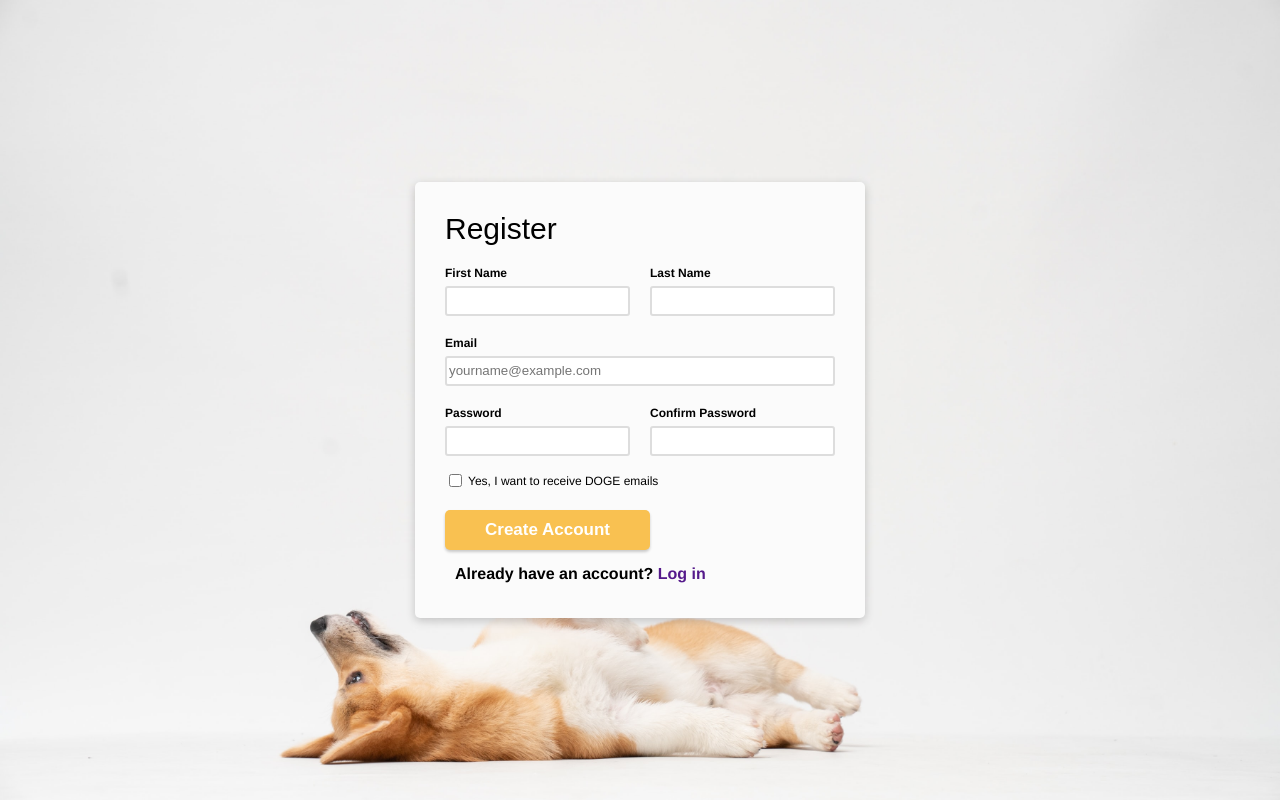
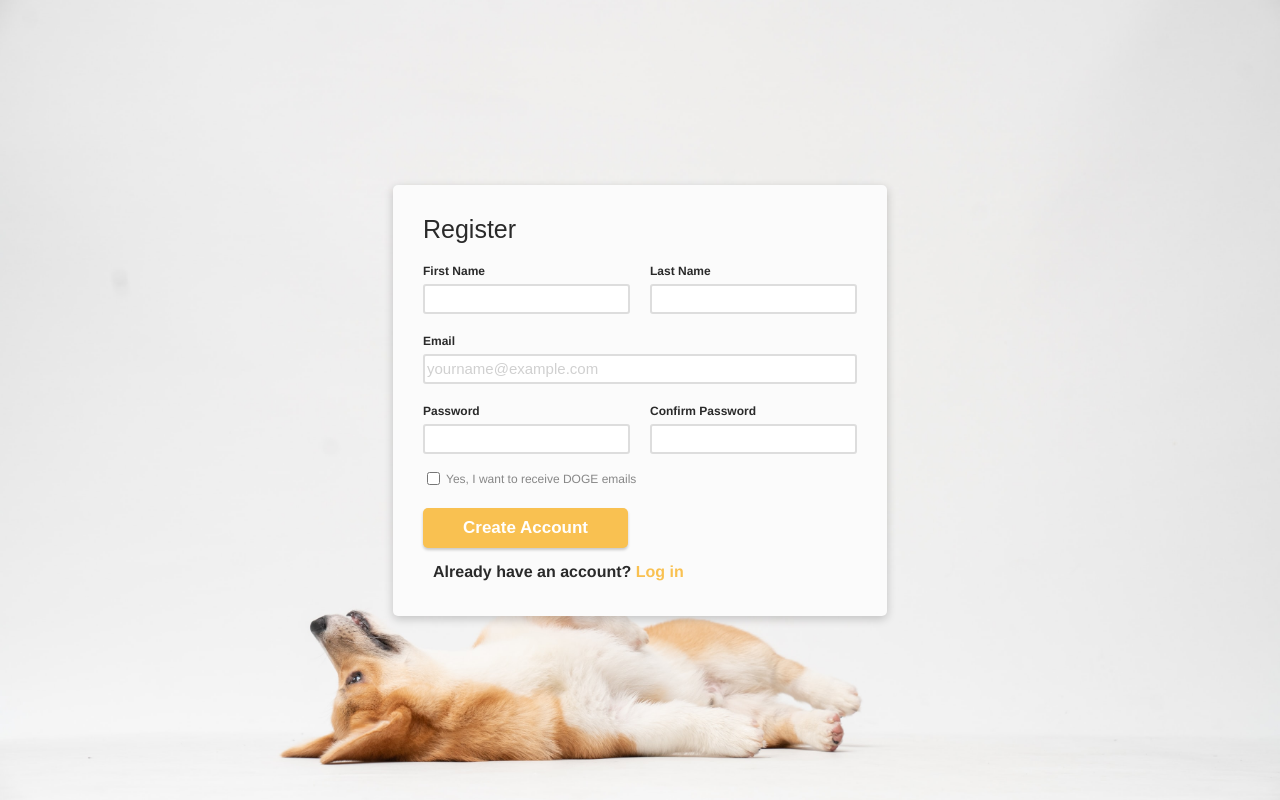
Before and after one commit to v-sudo29/sign-up-form, a plain HTML site: page index.html in a window 1280 px wide. Drawn offline with Linux system fonts and the light colour scheme.

Commit message:
Set text color to lighter black

```diff
--- a/style.css
+++ b/style.css
@@ -8,6 +8,7 @@ body {
     margin: 0;
 
     font-family: Helvetica, sans-serif;
+    color: #2a2a2a;
 }
 
 label {
@@ -50,6 +51,7 @@ label {
 
     border: 2px solid #ddd;
     border-radius: 3px;
+    font-size: 15px;
 }
 
 /* Sign Up Container */
@@ -71,7 +73,7 @@ label {
     padding: 10px 10px;
 
     font-family: 'Poppins', sans-serif;
-    font-size: 30px;
+    font-size: 25px;
 }
 
 /* First Name and Last Name Container */
@@ -89,6 +91,10 @@ label {
     flex-direction: column;
     padding: 10px 10px;
     gap: 6px;
+}
+
+::placeholder {
+    color: #d0d0d0;
 }
 
 /* Password Container */
@@ -110,6 +116,7 @@ label {
 .checkbox-container label {
     position: relative;
     font-weight: 400;
+    color:#878787;
     top: 3px;
 }
 
@@ -152,4 +159,9 @@ button:active {
 a {
     text-decoration: none;
     font-weight: 600;
+    color: #f9c151;
 }
+
+a:active {
+    color: #ddd;
+}
```
